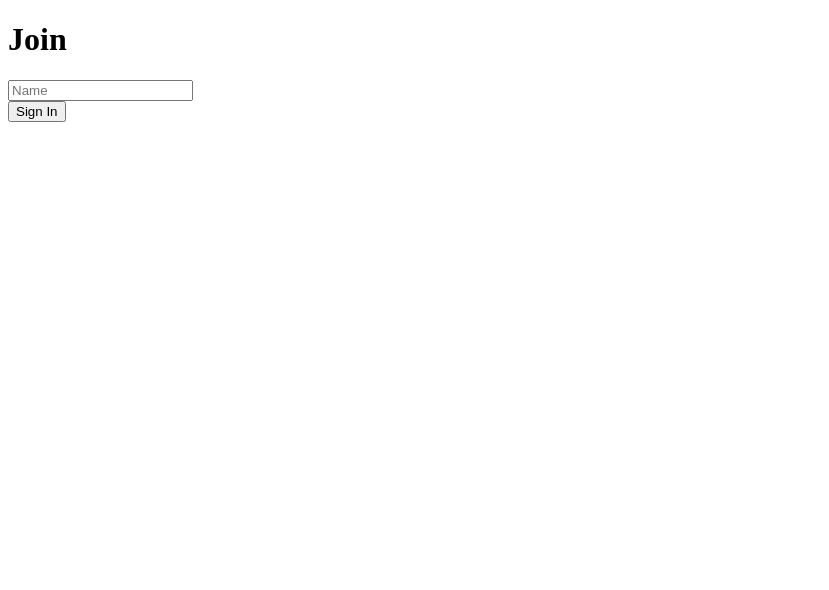
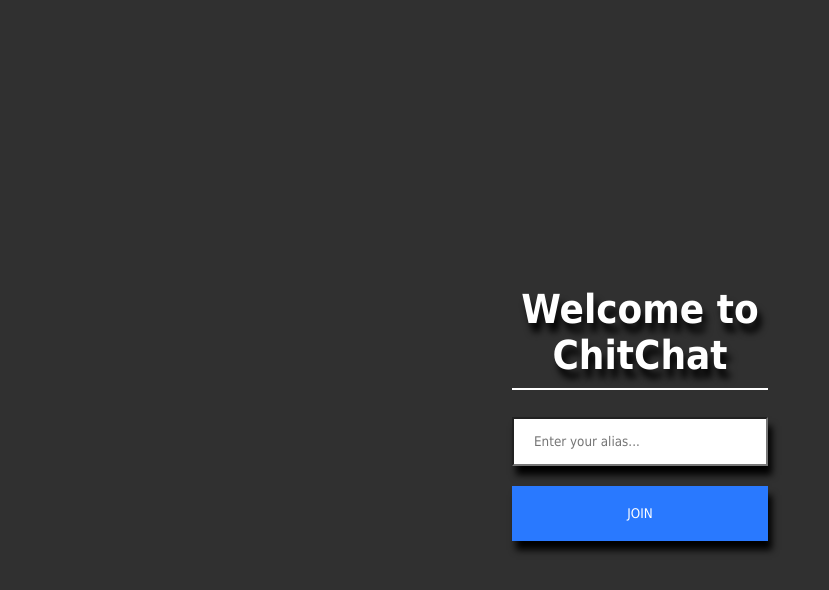
Before and after one commit to dcrjodle/chitchat, a React (Create React App) app in the folder client/: page / in a window 1280 px wide. Shown: the top 590 px of the page, without its empty margins (0-829 px from the left). Built offline with nearby package versions, Linux system fonts and the light colour scheme.

Commit message:
css added

```diff
--- /dev/null
+++ b/client/src/components/Chat/Chat.css
@@ -0,0 +1,36 @@
+html, body {
+    font-family: 'Tahoma', 'Roboto', sans-serif;
+    padding: 0;
+    margin: 0;
+  }
+
+  #root {
+    height: 100vh;
+  }
+
+  * {
+    box-sizing: border-box;
+  }
+
+  .general{
+    background-color: red;
+    color:red;
+  }
+
+  .generalOuter {
+    display: flex;
+    justify-content: center;
+    text-align: center;
+    height: 100vh;
+    align-items: center;
+    background-color: #303030;
+  }
+
+
+  .heading {
+    color: white;
+    font-size: 2.5em;
+    padding-bottom: 10px;
+    border-bottom: 2px solid white;
+    text-shadow: 4px 9px 7px #000000;
+  }
--- a/client/src/components/Chat/Chat.js
+++ b/client/src/components/Chat/Chat.js
@@ -23,7 +23,10 @@
         //console.log(socket);
     }, [ENDPOINT, location.search])
     return (
-        <h1>Chat</h1>
+        <div className="generalOuter">
+            <h1 className="heading">Chat</h1>
+            <div className="general">hejsAN</div>
+        </div>
     )
 }
 
--- a/client/src/components/Join/Join.css
+++ b/client/src/components/Join/Join.css
@@ -0,0 +1,87 @@
+html, body {
+    font-family: 'Tahoma', 'Roboto', sans-serif;
+    padding: 0;
+    margin: 0;
+  }
+
+  #root {
+    height: 100vh;
+  }
+
+  * {
+    box-sizing: border-box;
+  }
+
+  .joinOuterContainer {
+    display: flex;
+    justify-content: center;
+    text-align: center;
+    height: 100vh;
+    align-items: center;
+    background-color: #303030;
+  }
+
+  .joinInnerContainer {
+    width: 20%;
+  }
+
+  .joinInput {
+    border-radius: 0;
+    padding: 15px 20px;
+    width: 100%;
+    box-shadow: 4px 9px 7px #000000;
+    font-family: 'Tahoma', 'Roboto', sans-serif;
+  }
+
+  .heading {
+    color: white;
+    font-size: 2.5em;
+    padding-bottom: 10px;
+    border-bottom: 2px solid white;
+    text-shadow: 4px 9px 7px #000000;
+  }
+
+  .button {
+      color: #fff !important;
+      text-transform: uppercase;
+      text-decoration: none;
+      background: #2979FF;
+      padding: 20px;
+      display: inline-block;
+      border: none;
+      width: 100%;
+      box-shadow: 4px 9px 7px #000000;
+      font-family: 'Tahoma', 'Roboto', sans-serif;
+  }
+
+  .button:hover {
+      background-color: #2463CD;
+      cursor: pointer;
+    }
+
+  .button:active {
+    background-color: #2463CD;
+    box-shadow: 0 5px 3px #000;
+    transform: translateY(4px);
+  }
+
+
+  .mt-20 {
+    margin-top: 20px;
+  }
+
+  @media (min-width: 320px) and (max-width: 480px) {
+    .joinOuterContainer {
+      height: 100%;
+    }
+
+    .joinInnerContainer {
+      width: 90%;
+    }
+
+
+  }
+
+  button:focus {
+    outline: 0;
+  }
--- a/client/src/components/Join/Join.js
+++ b/client/src/components/Join/Join.js
@@ -10,10 +10,13 @@
     return (
    <div className="joinOuterContainer">
        <div className="joinInnerContainer">
-           <h1 className="heading">Join</h1>
-           <div><input placeholder="Name" className="joinInput" type="text" onChange={(event) => setName(event.target.value)}></input></div>
+           <h1 className="heading">Welcome to ChitChat</h1>
+           <div><input placeholder="Enter your alias..." className="joinInput" type="text" onChange={(event) => setName(event.target.value)}></input></div>
+
+
            <Link onClick={event =>(!name )? event.preventDefault(): null} to={ `/chat?name=${name}`}>
-           <button className="button mt-20" type="submit">Sign In</button>
+           <div className="space"></div>
+           <button className="button mt-20" type="submit">JOIN</button>
            </Link>
 
 
```
Also changed, not shown: client/src/components/Chat/Chatt.css (deleted).
